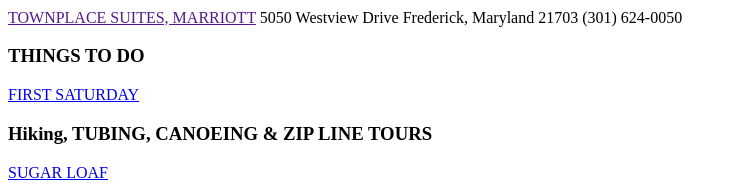
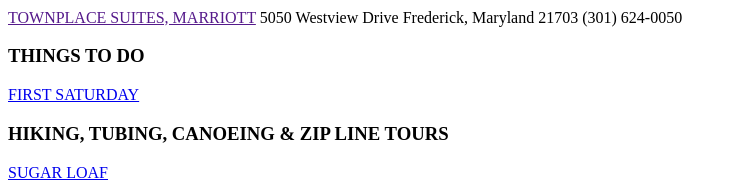
Before and after one commit to stellasbatmitzvah/stellasbatmitzvah.github.io, a plain HTML site: page index.html in a window 1280 px wide. Shown: the part 960-1155 px from the top of the page, without its empty margins (0-737 px from the left). Drawn offline with Linux system fonts and the light colour scheme.

Commit message:
Update index.html

```diff
--- a/index.html
+++ b/index.html
@@ -34,7 +34,7 @@ Frederick, Maryland 21703
 
 <p><a href="http://www.downtownfrederick.org/calendar/first-saturday">FIRST SATURDAY</a></p>
 
-<h3 id="tubingcanoeingziplinetours">Hiking, TUBING, CANOEING &amp; ZIP LINE TOURS</h5>
+<h3 id="tubingcanoeingziplinetours">HIKING, TUBING, CANOEING &amp; ZIP LINE TOURS</h5>
 
 <p><a href="http://www.sugarloafmd.com/">SUGAR LOAF</a></p>
 
```
